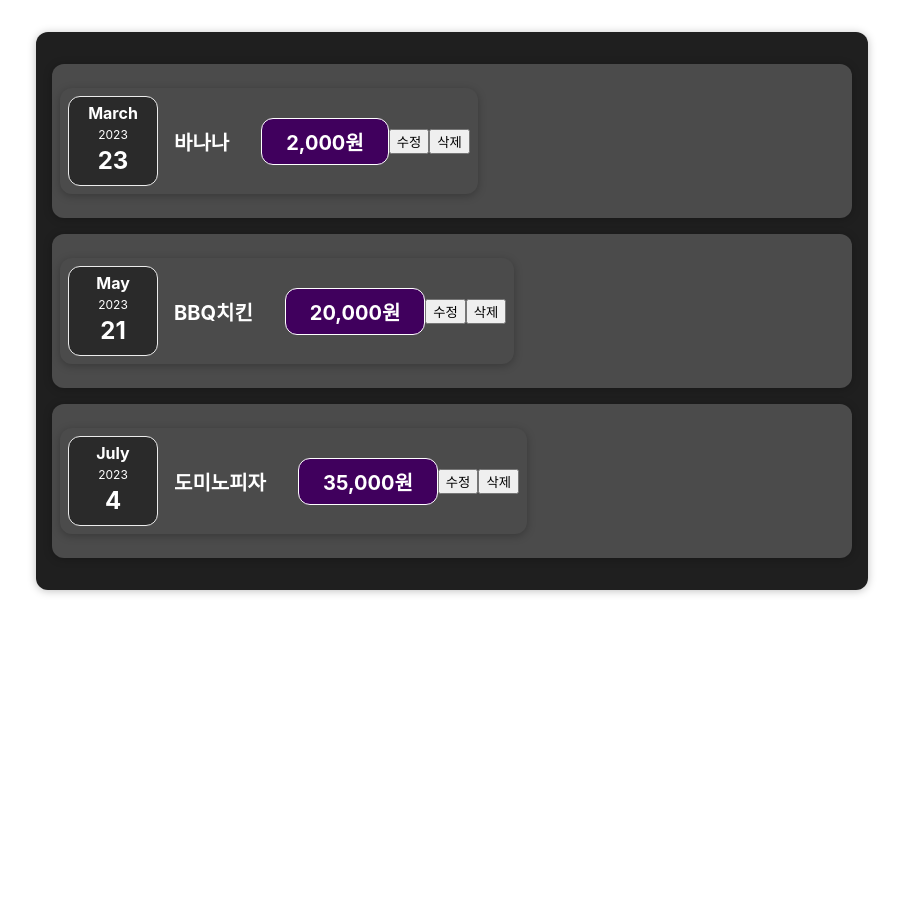
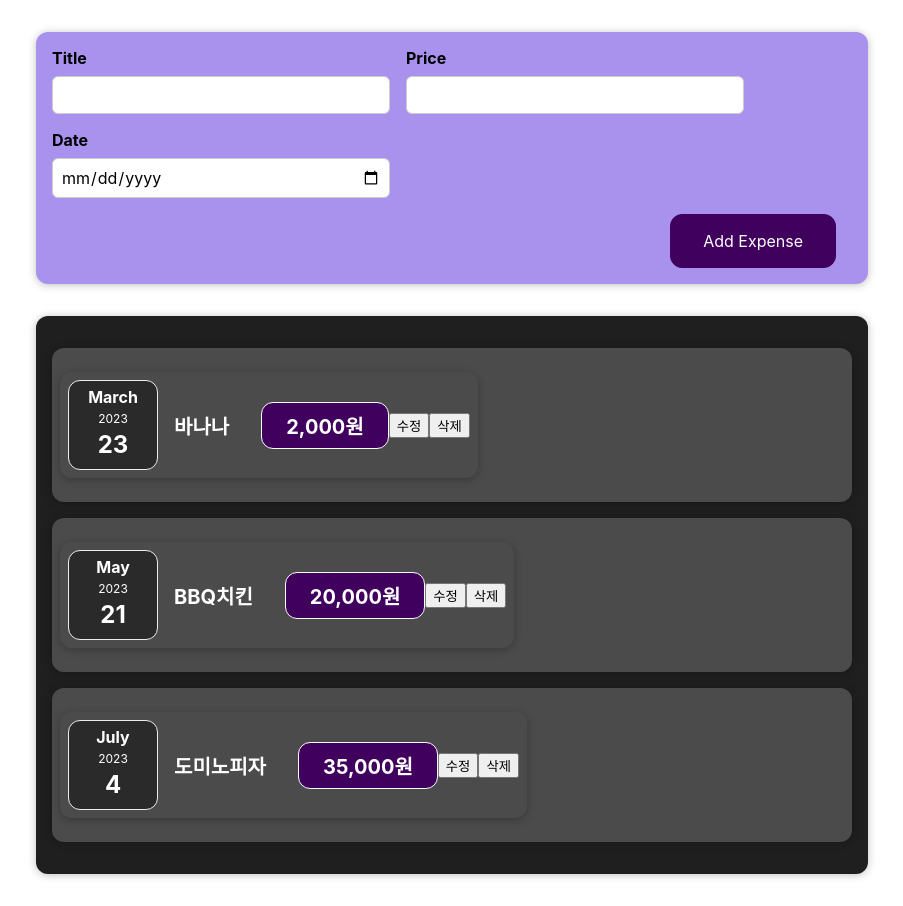
Before and after one commit to jungjaehunjjang/react-basic-sutdy202310, a React (Create React App) app: page / in a window 1280 px wide. Shown: the whole page, without its empty margins (188-1091 px from the left). Before the commit the page ends 800 px from the top, so only its background shows below. Built offline with nearby package versions, Linux system fonts and the light colour scheme.

Commit message:
7.사용자 입력 리스닝, 여러개의  state 관리

```diff
--- a/src/App.js
+++ b/src/App.js
@@ -1,7 +1,7 @@
 import React from 'react';
 import './App.css';
-import Expenses from './components/Expenses';
-import Hello from './Hello';
+import Expenses from './components/Expenses/Expenses';
+import NewExpense from './components/NewExpense/NewExpense';
 
 const App = () => {
   //지출 항목 객체 배열
@@ -28,6 +28,7 @@
 
   return (
     <>
+      <NewExpense />
       <Expenses items={expenses} />
     </>
   );
--- a/src/components/ExpenseItem.js
+++ b/src/components/Expenses/ExpenseItem.js
@@ -2,7 +2,7 @@
 // css 로딩
 import './ExpenseItem.css';
 import ExpenseDate from './ExpenseDate';
-import Card from './UI/Card';
+import Card from '../UI/Card';
 
 const ExpenseItem = ({ title, price: propsPrice, date }) => {
   // let itemTitle = title;
--- /dev/null
+++ b/src/components/NewExpense/ExpenseForm.css
@@ -0,0 +1,26 @@
+.new-expense__controls {
+  display: flex;
+  flex-wrap: wrap;
+  gap: 1rem;
+  margin-bottom: 1rem;
+  text-align: left;
+}
+
+.new-expense__control label {
+  font-weight: bold;
+  margin-bottom: 0.5rem;
+  display: block;
+}
+
+.new-expense__control input {
+  font: inherit;
+  padding: 0.5rem;
+  border-radius: 6px;
+  border: 1px solid #ccc;
+  width: 20rem;
+  max-width: 100%;
+}
+
+.new-expense__actions {
+  text-align: right;
+}
--- /dev/null
+++ b/src/components/NewExpense/ExpenseForm.js
@@ -0,0 +1,36 @@
+import React from 'react';
+import './ExpenseForm.css';
+
+const ExpenseForm = () => {
+  return (
+    <form>
+      <div className='new-expense__controls'>
+        <div className='new-expense__control'>
+          <label>Title</label>
+          <input type='text' />
+        </div>
+        <div className='new-expense__control'>
+          <label>Price</label>
+          <input
+            type='number'
+            min='100'
+            step='100'
+          />
+        </div>
+        <div className='new-expense__control'>
+          <label>Date</label>
+          <input
+            type='date'
+            min='2019-01-01'
+            max='2025-12-31'
+          />
+        </div>
+      </div>
+      <div className='new-expense__actions'>
+        <button type='submit'>Add Expense</button>
+      </div>
+    </form>
+  );
+};
+
+export default ExpenseForm;
--- /dev/null
+++ b/src/components/NewExpense/NewExpense.css
@@ -0,0 +1,38 @@
+.new-expense {
+  background-color: #a892ee;
+  padding: 1rem;
+  margin: 2rem auto;
+  width: 50rem;
+  max-width: 95%;
+  border-radius: 12px;
+  text-align: center;
+  box-shadow: 0 1px 8px rgba(0, 0, 0, 0.25);
+}
+
+.new-expense button {
+  font: inherit;
+  cursor: pointer;
+  padding: 1rem 2rem;
+  border: 1px solid #40005d;
+  background-color: #40005d;
+  color: white;
+  border-radius: 12px;
+  margin-right: 1rem;
+}
+
+.new-expense button:hover,
+.new-expense button:active {
+  background-color: #510674;
+  border-color: #510674;
+}
+
+.new-expense button.alternative {
+  color: #220131;
+  border-color: transparent;
+  background-color: transparent;
+}
+
+.new-expense button.alternative:hover,
+.new-expense button.alternative:active {
+  background-color: #ddb3f8;
+}
--- /dev/null
+++ b/src/components/NewExpense/NewExpense.js
@@ -0,0 +1,13 @@
+import React from 'react';
+import './NewExpense.css';
+import ExpenseForm from './ExpenseForm';
+
+const NewExpense = () => {
+  return (
+    <div className='new-expense'>
+      <ExpenseForm />
+    </div>
+  );
+};
+
+export default NewExpense;
```
Also changed, not shown: src/components/Expenses/ExpenseDate.css (renamed from src/components/ExpenseDate.css), src/components/Expenses/ExpenseDate.js (renamed from src/components/ExpenseDate.js), src/components/Expenses/ExpenseItem.css (renamed from src/components/ExpenseItem.css), src/components/Expenses/Expenses.css (renamed from src/components/Expenses.css), src/components/Expenses/Expenses.js (renamed from src/components/Expenses.js).
